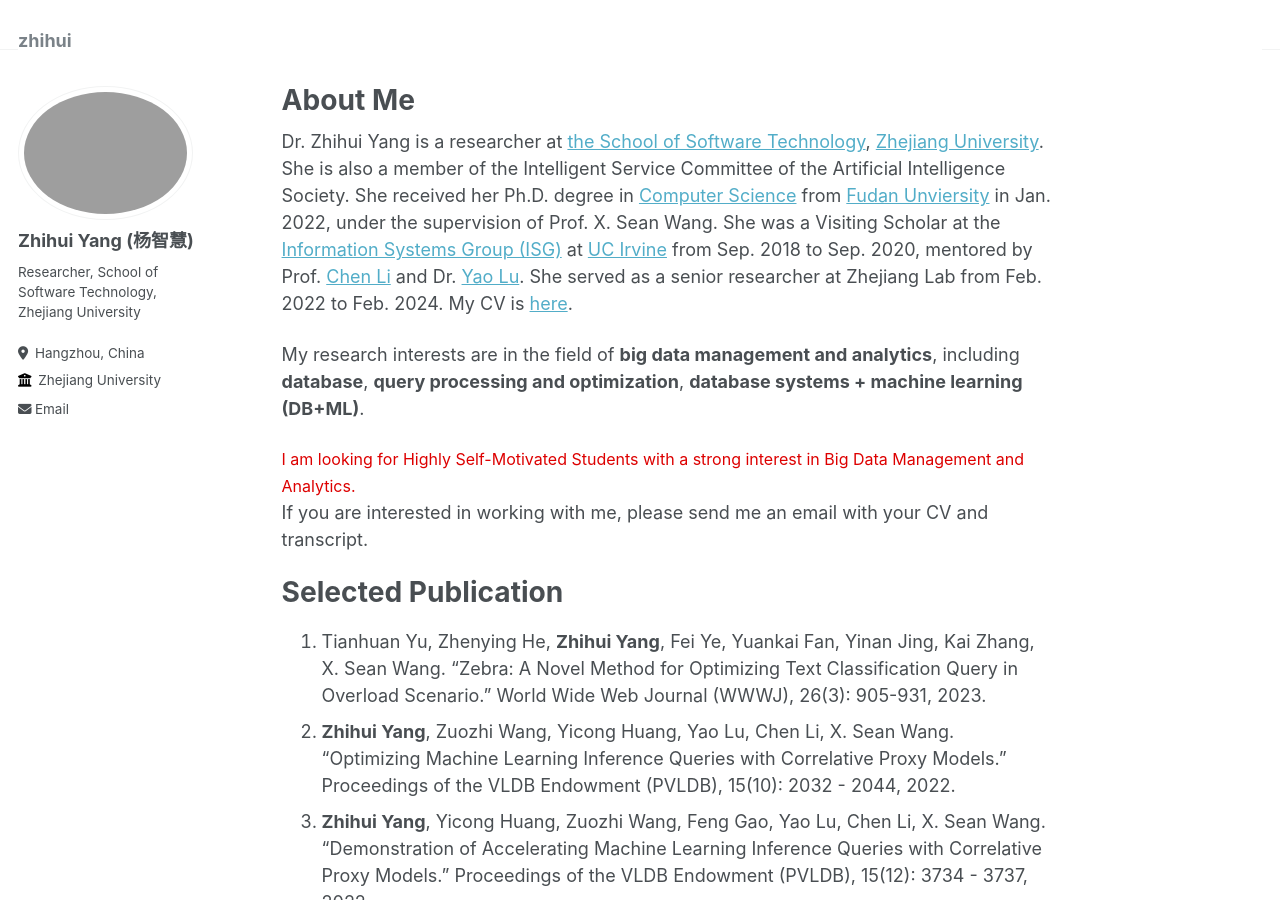
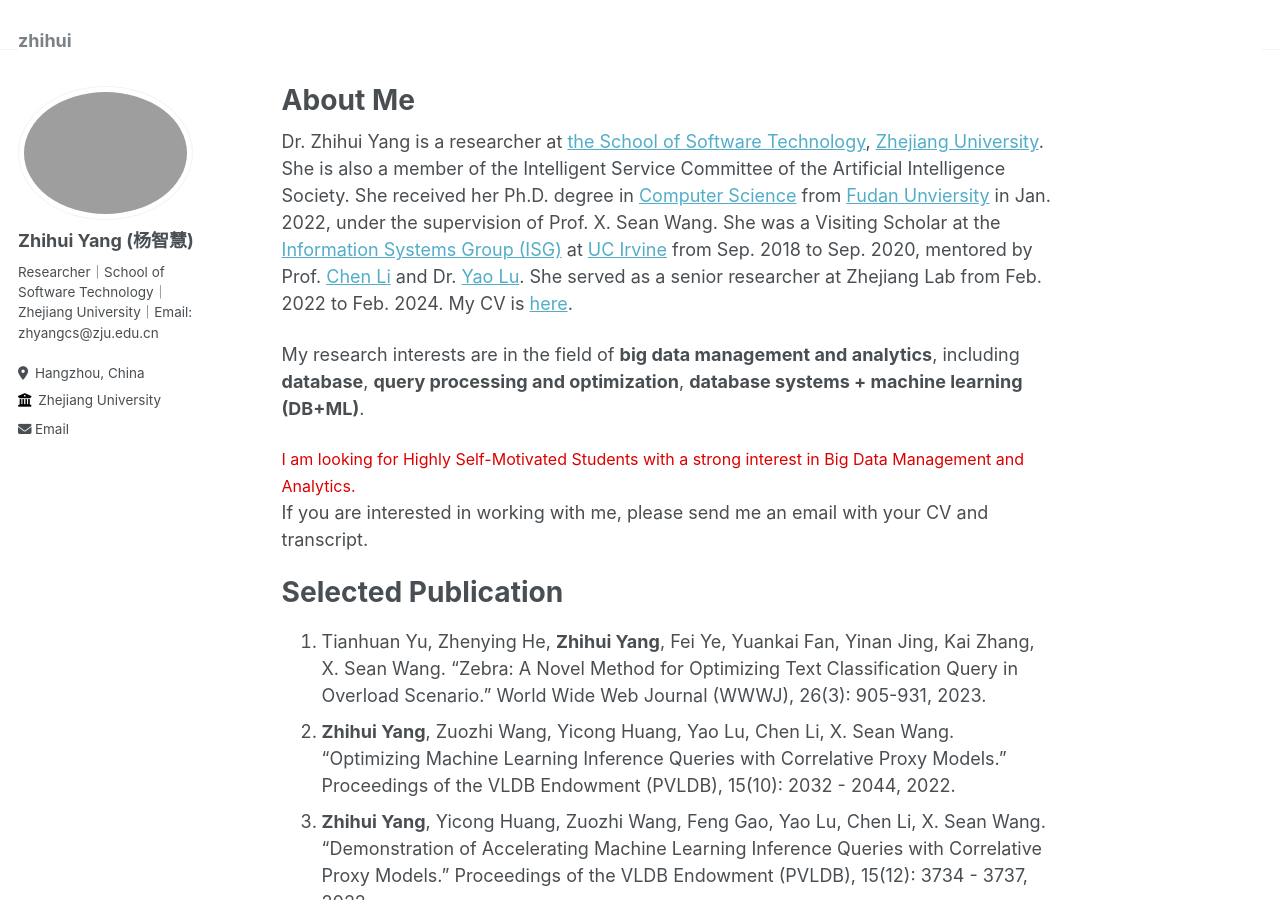
Before and after one commit to zhyangcs/zhihui, a Jekyll site: the page built from _pages/about.md, in a window 1280 px wide and 900 px high. Built offline with Jekyll 4.4.1, drawn with Linux system fonts in a browser that asks for light colours.

Commit message:
Update _config.yml

```diff
--- a/_config.yml
+++ b/_config.yml
@@ -24,7 +24,7 @@ author:
   avatar           : "profile.png"
   name             : "Zhihui Yang (杨智慧)"
   pronouns         : # example: "she/her"
-  bio              : "Researcher, School of Software Technology, Zhejiang University"
+  bio              : "Researcher｜School of Software Technology｜Zhejiang University｜Email: zhyangcs@zju.edu.cn"
   location         : "Hangzhou, China"
   employer         : "Zhejiang University"
   uri              : # URL
```
